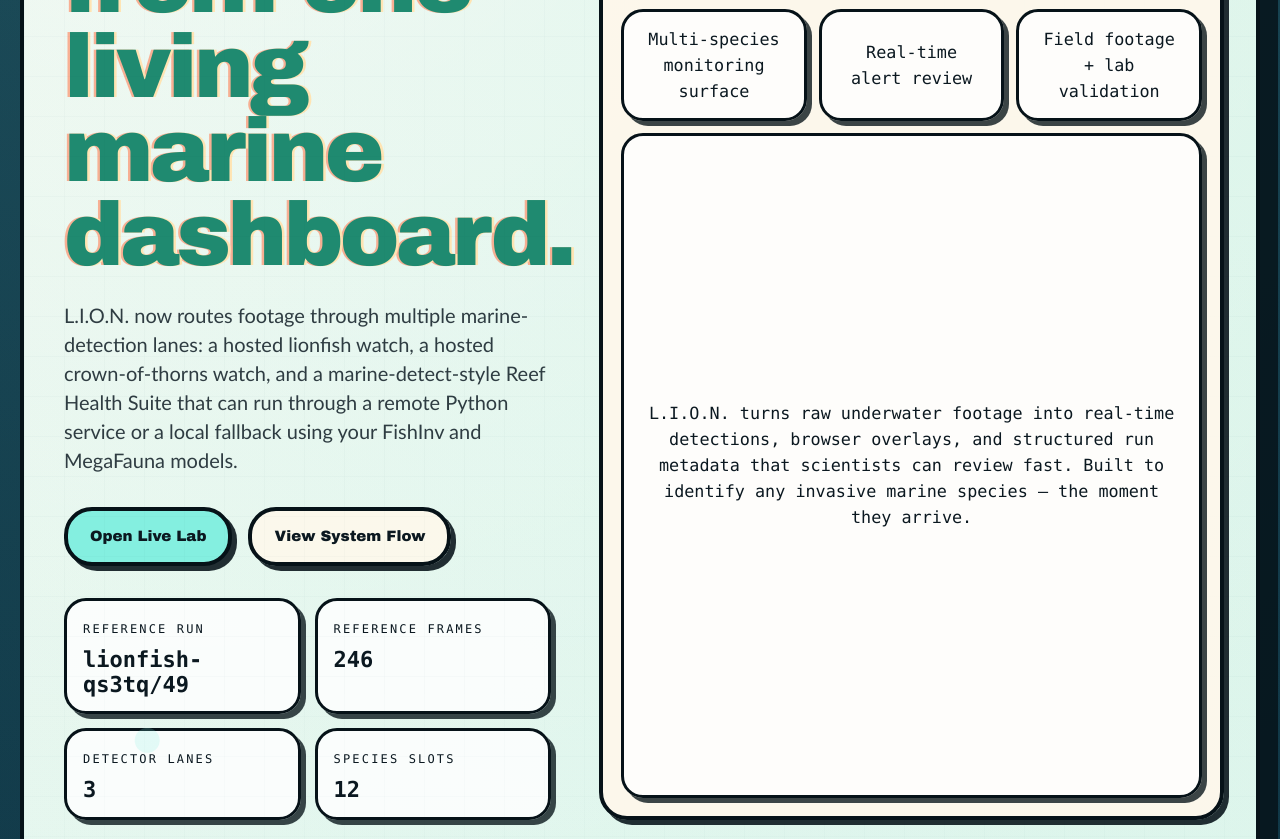
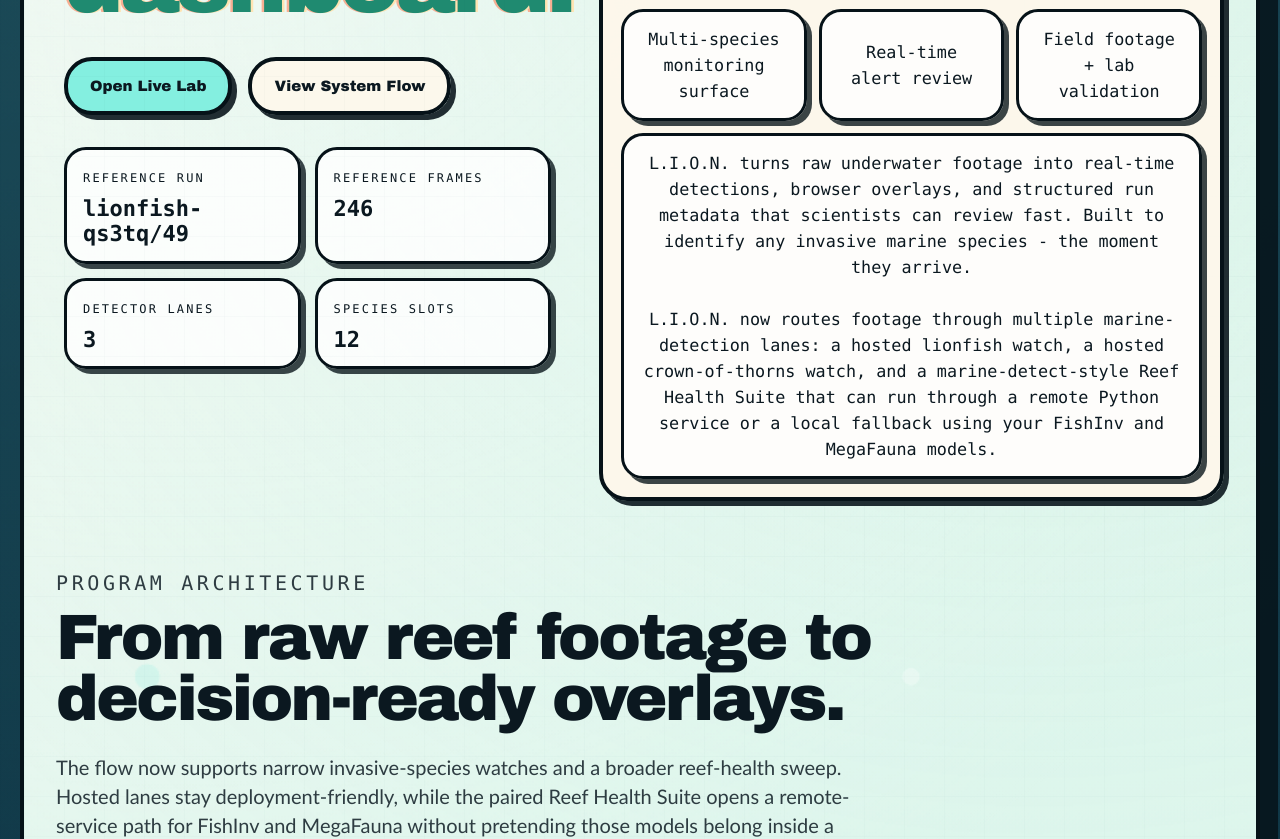
Before and after one commit to PranavaKCode/LION, a Next.js app: page / in a window 1280 px wide. Shown: the part 1080-1919 px from the top of the page. Built offline with nearby package versions, Linux system fonts and the light colour scheme.

Commit message:
feat: added stuff

```diff
--- a/app/page.tsx
+++ b/app/page.tsx
@@ -150,14 +150,10 @@ export default async function Home() {
           <div className={styles.heroCopy}>
             <p className={styles.eyebrow}>Undersea reef-health control room</p>
             <h1 className={styles.heroTitle}>
-              Track reef health, invasive outbreaks, and indicator species
+              Track reef health, invasive outbreak
               <span className={styles.heroAccent}>from one living marine dashboard.</span>
             </h1>
-            <p className={styles.heroText}>
-              L.I.O.N. now routes footage through multiple marine-detection lanes: a hosted lionfish watch, a hosted
-              crown-of-thorns watch, and a marine-detect-style Reef Health Suite that can run through a remote Python
-              service or a local fallback using your FishInv and MegaFauna models.
-            </p>
+
             <div className={styles.heroActions}>
               <a className={styles.primaryButton} href="#live-lab">
                 Open Live Lab
@@ -229,9 +225,16 @@ export default async function Home() {
               <div className={styles.consoleMiniChip}>Multi-species monitoring surface</div>
               <div className={styles.consoleMiniChip}>Real-time alert review</div>
               <div className={styles.consoleMiniChip}>Field footage + lab validation</div>
-               <div className={styles.consoleMiniChip}> L.I.O.N. turns raw underwater footage into real-time detections,
-                browser overlays, and structured run metadata that scientists can review fast.
-                Built to identify any invasive marine species — the moment they arrive.</div>
+               <div className={styles.consoleMiniChip}>
+                L.I.O.N. turns raw underwater footage into real-time detections, browser overlays, and structured run
+                metadata that scientists can review fast. Built to identify any invasive marine species - the moment
+                they arrive.
+                <br />
+                <br />
+                L.I.O.N. now routes footage through multiple marine-detection lanes: a hosted lionfish watch, a hosted
+                crown-of-thorns watch, and a marine-detect-style Reef Health Suite that can run through a remote
+                Python service or a local fallback using your FishInv and MegaFauna models.
+                </div>
             </div>
           </div>
         </section>
```
